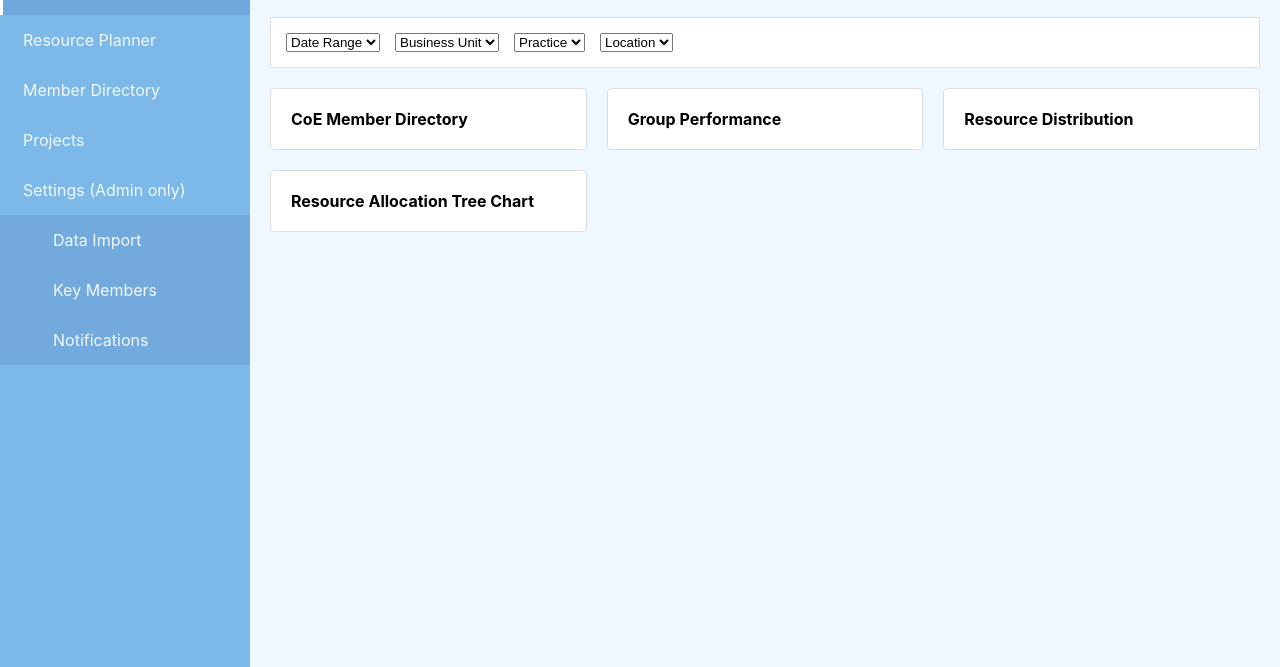
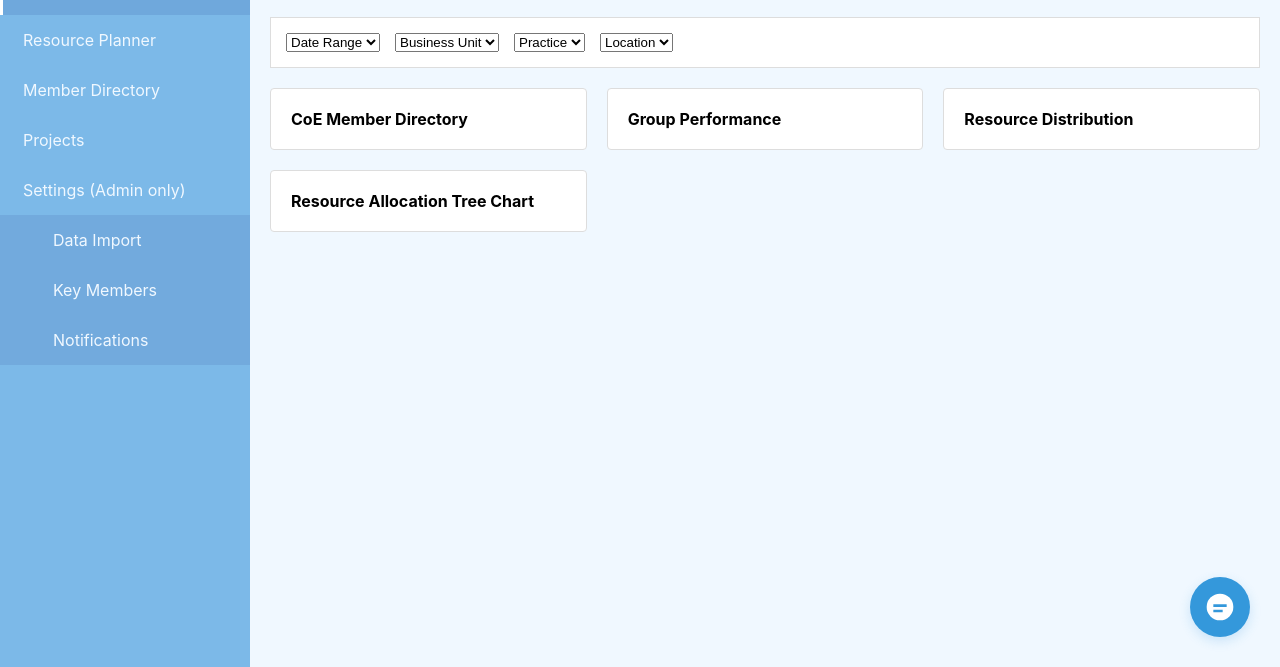
Before and after one commit to hangnguyen5/mgm-tool-firebase-app, a plain HTML site: page public/index.html in a window 1280 px wide. Shown: the part 133-800 px from the top of the page. Drawn offline with Linux system fonts and the light colour scheme.

Commit message:
Add AI Chat button

```diff
--- a/public/index.html
+++ b/public/index.html
@@ -246,6 +246,28 @@
             </main>
         </div>
     </div>
+<div id="ai-chat-icon" style="
+    position: fixed;
+    bottom: 30px;
+    right: 30px;
+    width: 60px;
+    height: 60px;
+    background: #3498db;
+    border-radius: 50%;
+    box-shadow: 0 4px 12px rgba(52,152,219,0.2);
+    display: flex;
+    align-items: center;
+    justify-content: center;
+    cursor: pointer;
+    z-index: 1000;
+">
+    <!-- Simple chat bubble SVG icon -->
+    <svg width="32" height="32" viewBox="0 0 24 24" fill="none">
+        <circle cx="12" cy="12" r="10" fill="#fff"/>
+        <path d="M7 10h10v2H7v-2zm0 4h7v2H7v-2z" fill="#3498db"/>
+    </svg>
+</div>
+
 
 <script>
     // Basic JavaScript for single-page navigation
```
